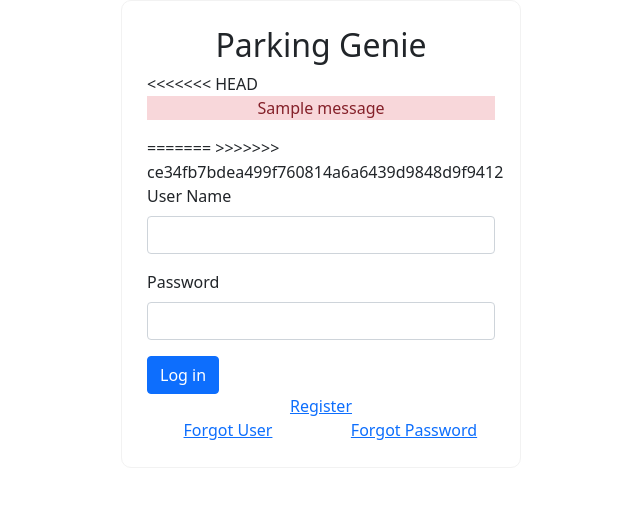
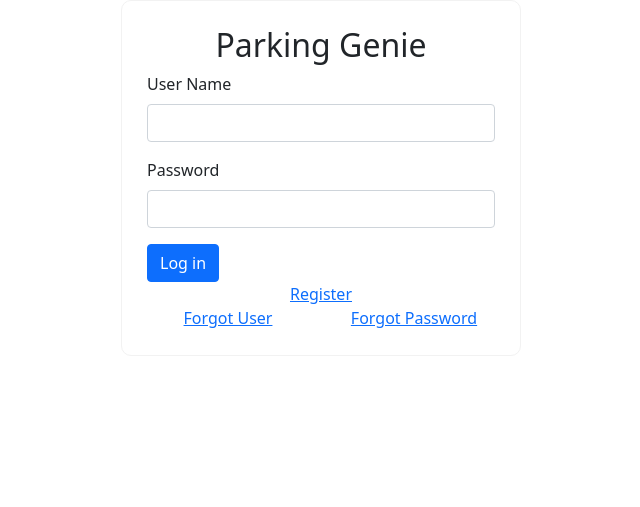
Before and after one commit to SSM121/2ndPlaceBestPlace, a Django app: page /login in a window 1280 px wide. Shown: the top 507 px of the page, without its empty margins (319-959 px from the left). Run offline with Django 3.2, Linux system fonts and the light colour scheme; tables that the repository leaves empty hold one stand-in row (values such as "Sample post"); one stand-in notice (Sample message) is shown.

Commit message:
Fixing weird git stuff.
Fixing weird git stuff.

```diff
--- a/src/parkingGenie/templates/parkingGenie/login.html
+++ b/src/parkingGenie/templates/parkingGenie/login.html
@@ -15,18 +15,6 @@
         <form method="post" action= "login" >
             {% csrf_token %}
             <center><h2>Parking Genie</h2></center>
-
-<<<<<<< HEAD
-            {% if messages %}
-            <div class="messages">
-                {% for message in messages %}
-                    <p {% if message.tags %} class="{{ message.tags }} alert-danger" style="text-align: center;" {% endif %}>{{ message }}</p>
-                {% endfor %}
-            </div>
-            {% endif %}
-
-=======
->>>>>>> ce34fb7bdea499f760814a6a6439d9848d9f9412
             <div class="mb-3">
                 <label for="userName" class="form-label">User Name</label>
                 <input type="text" class="form-control" id="userName" name="userName"  value="{{ userName }}">
```
